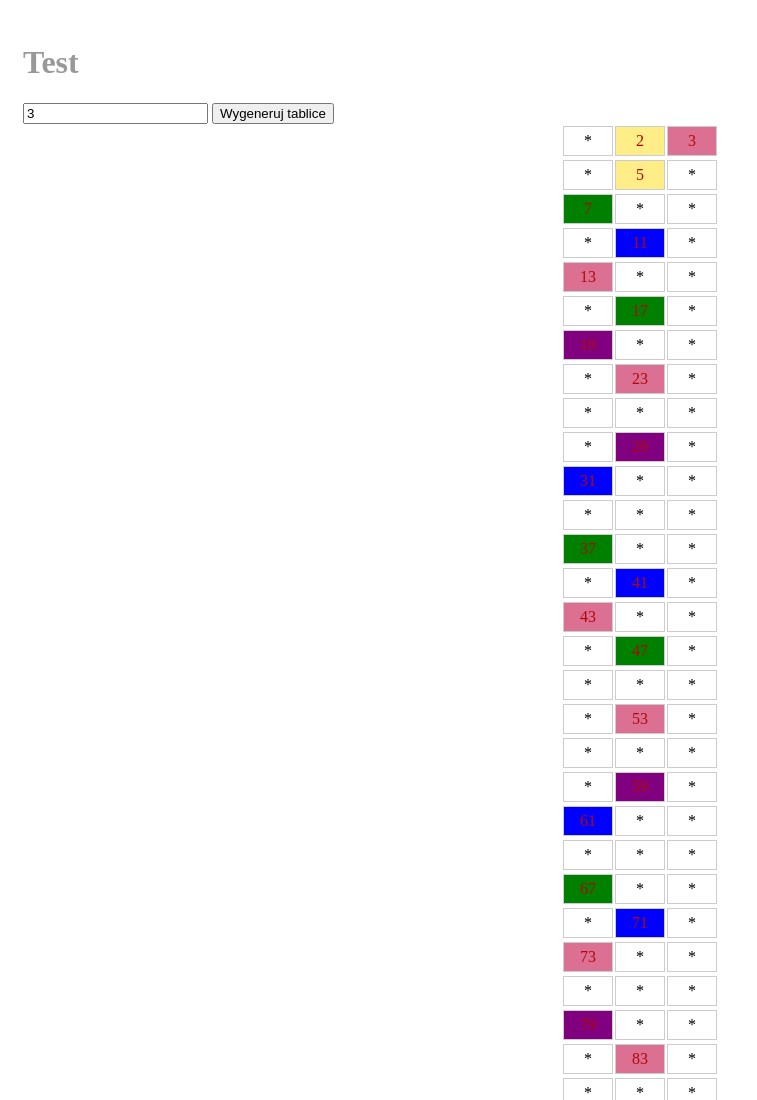
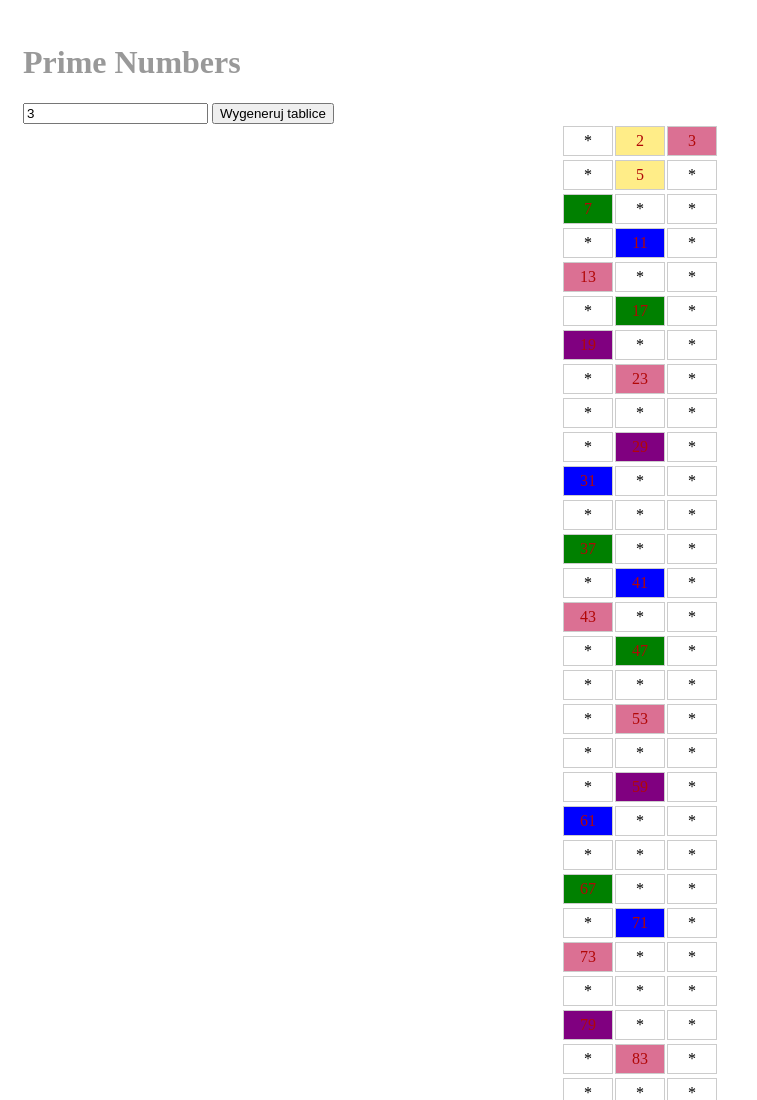
Before and after one commit to jacekkoziol/js-helpers, a plain HTML site: page prime_numbers/index.html in a window 1280 px wide. Shown: the top 1100 px of the page, without its empty margins (0-757 px from the left). Drawn offline with Linux system fonts and the light colour scheme.

Commit message:
Title updated

```diff
--- a/prime_numbers/index.html
+++ b/prime_numbers/index.html
@@ -12,7 +12,7 @@
   </head>
   <body>
     <div class="wrapper">
-        <h1>Test</h1>
+        <h1>Prime Numbers</h1>
 
         <input type="number" name="colsNo" id="colsNo" value="5">
         <button id="calc">Wygeneruj tablice</button>
```
